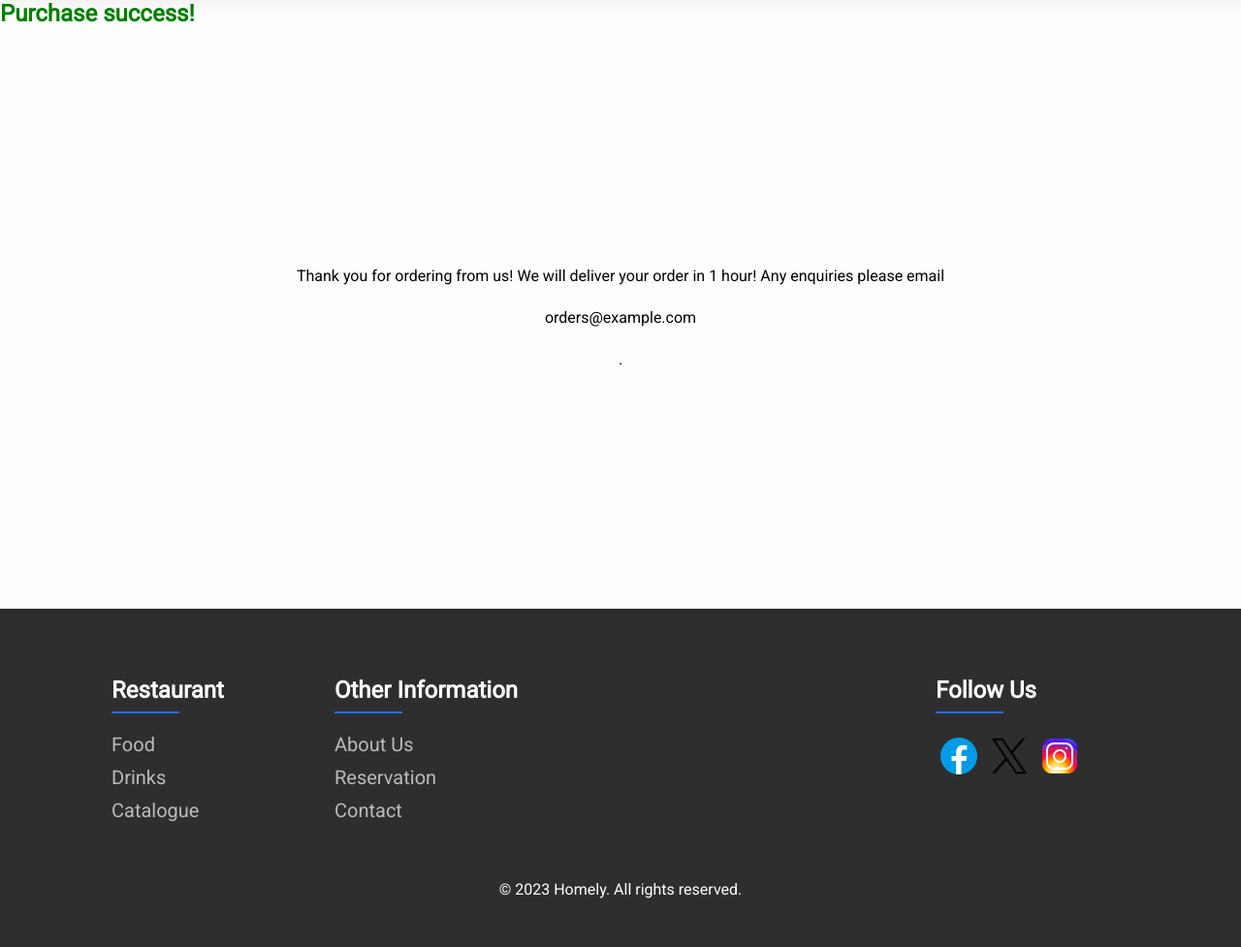
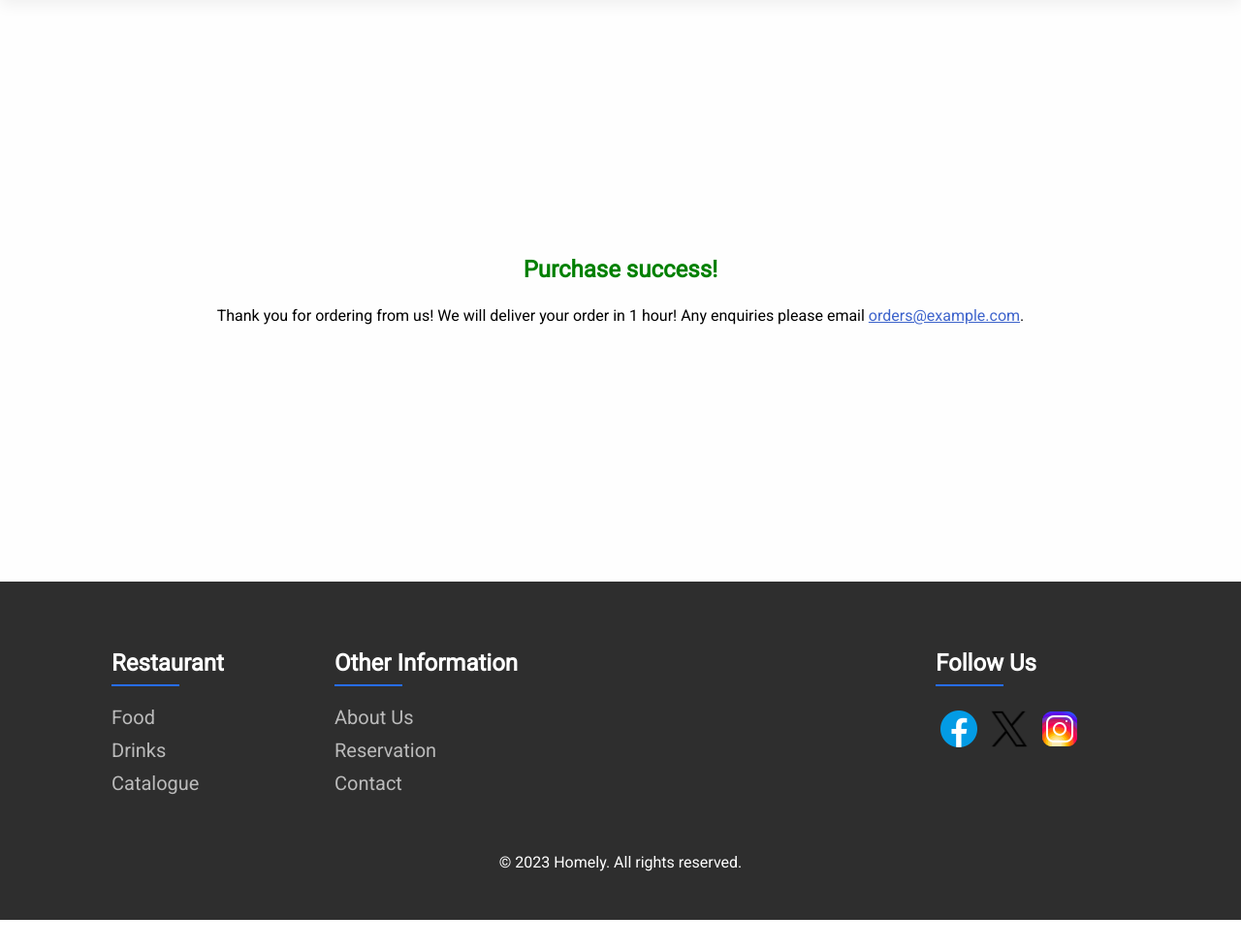
Before and after one commit to wongchs/homely-restaurant-site, a Django app: page /success/ in a window 1280 px wide. Shown: the part 98-1075 px from the top of the page at 97% size. After the commit the page ends 1047 px from the top, so only its background shows below. Run offline with Django 5.2, Linux system fonts and the light colour scheme.

Commit message:
Update main.css

```diff
--- a/static/styles/main.css
+++ b/static/styles/main.css
@@ -647,7 +647,7 @@ select {
   text-decoration: none;
 }
 
-.success-message > p {
+.success-message {
   display: flex;
   justify-content: center;
   align-items: center;
@@ -655,9 +655,16 @@ select {
   gap: 24px;
   height: 75vh;
 }
+.success-message p {
+  color: #000;
+}
 
 .success-message h1 {
   color: green;
+}
+.success-message p a {
+  color: rgba(33, 77, 196, 0.87);
+  text-decoration: underline;
 }
 
 /***********************************INDIVIDUAL FOOD***********************************/
```
